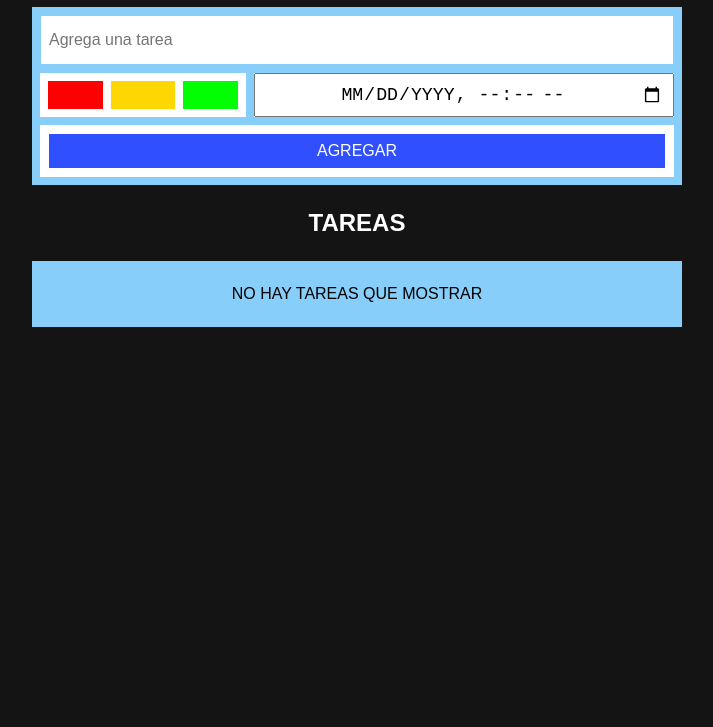
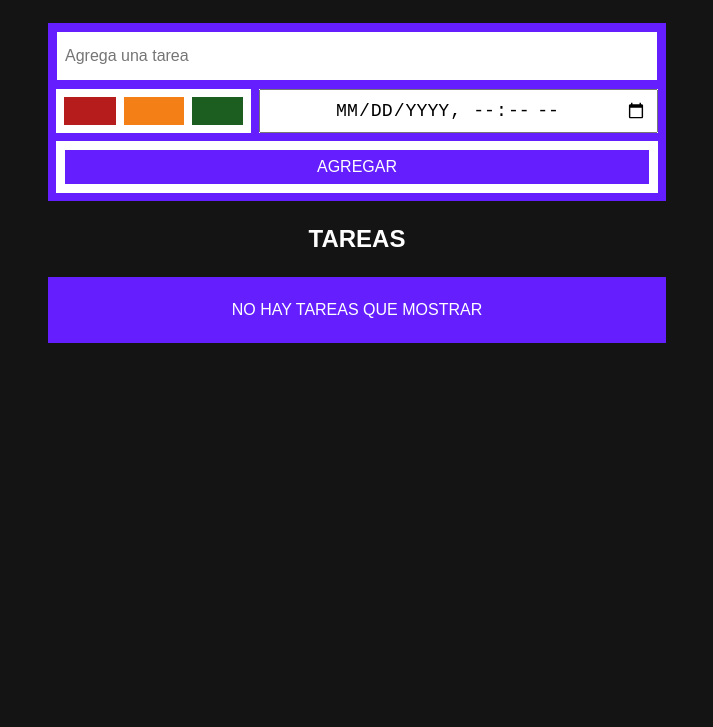
Before and after one commit to ramsua/todo-list, a website: page public/index.html in a window 1280 px wide. Shown: the part 73-800 px from the top of the page, without its empty margins (283-996 px from the left). Drawn offline with Linux system fonts and the light colour scheme.

Commit message:
Se cambia los valores de los colores

```diff
--- a/public/index.html
+++ b/public/index.html
@@ -5,28 +5,26 @@
         <meta charset="UTF-8">
         <meta http-equiv="X-UA-Compatible" content="ie=edge">
         <meta name="viewport" content="width=device-width, initial-scale=1.0">
-        <link rel="stylesheet" href="./css/styles.min.css?t=1593560970439">
+        <link rel="stylesheet" href="./css/styles.min.css?t=1593697200031">
     </head>
     <body>
         <header class="main-header">
             <h1 class="title">Todo List</h1>
         </header>
         <main class="main-content">
-            <form class="form-task" id="formTask">
+            <form class="form-task section" id="formTask">
                 <div class="form-task__fieldset">
                     <input type="text" name="inputTask" placeholder="Agrega una tarea" class="form-task__input">
                 </div>
-                <div class="form-task__fieldset colors">
+                <div id="bgColor" class="form-task__fieldset colors">
+                    <label for="red" class="color red"></label>
+                    <input class="color-radio" type="radio" name="color" id="red">
 
-                    <label class="color red">
-                        <input type="radio" name="color" id="red">
-                    </label>
-                    <label class="color yellow">
-                        <input type="radio" name="color" id="yellow">
-                    </label>
-                    <label class="color green">
-                        <input type="radio" name="color" id="green">
-                    </label>
+                    <label for="yellow" class="color yellow"></label>
+                    <input class="color-radio" type="radio" name="color" id="yellow">
+
+                    <label for="green" class="color green"></label>
+                    <input class="color-radio" type="radio" name="color" id="green">
                 </div>
                 <div class="form-task__fieldset">
                     <input class="form-task__date" type="datetime-local" name="inputDate">
@@ -35,9 +33,11 @@
                     <button id="button" class="button button--bg-main-color">Agregar</button>
                 </div>
             </form>
-            <h2 id="msg" class="msg">Tareas</h2>
-            <ul class="tasks" id="tasksList"></ul>
+            <div class="section">
+                <h2 id="msg" class="msg">Tareas</h2>
+                <ul class="tasks" id="tasksList"></ul>
+            </div>
         </main>
-        <script src="./js/scripts.min.js?t=1593560970439"></script>
+        <script src="./js/scripts.min.js?t=1593697200031"></script>
     </body>
 </html>
--- a/src/css/all.css
+++ b/src/css/all.css
@@ -1,12 +1,10 @@
 /* Variables */
 :root {
-    --main-color: rgb(135, 206, 250);
+    --main-color: #651fff;
 
-    --red: rgb(255, 0, 0);
-    --green: rgb(0, 255, 0);
-    --yelloy: rgb(255, 215, 0);
-
-    --call-to-action: rgb(48, 79, 254);
+    --red: #b71c1c;
+    --green: #1b5e20;
+    --yelloy: #f57f17;
 
     --gap: .5em;
 
@@ -19,6 +17,7 @@
 body{
     margin: 0;
     background-color: #141414;
+    color: #fff;
     font-family: sans-serif;
 }
 img{
@@ -34,6 +33,11 @@ ul {
     list-style: none;
 }
 .main-header{
-    color: var(--call-to-action);
     text-align: center;
 }
+.main-content{
+    padding: 1em;
+    margin-right: auto;
+    margin-left: auto;
+    max-width: var(--max-width);
+}
--- a/src/css/buttons.css
+++ b/src/css/buttons.css
@@ -1,7 +1,7 @@
 .button{
     padding:var(--gap);
 
-    background-color: red;
+    background-color: var(--red);
 
     font-size: 100%;
     text-transform: uppercase;
@@ -11,7 +11,7 @@
     border: 1px solid;
 }
 .button--bg-main-color{
-    background-color: var(--call-to-action);
+    background-color: var(--main-color);
     color: #fff;
 }
 .delete{
--- a/src/css/colors.css
+++ b/src/css/colors.css
@@ -13,7 +13,7 @@
 
 }
 .color:hover{
-    outline-color: blue;
+    outline-color: var(--main-color);
 }
 
 label.red{
@@ -22,16 +22,19 @@ label.red{
 label.green{
     margin-right: var(--gap);
 }
-.color input{
+.color-radio{
     display: none;
 }
 
 .red{
     background-color: var(--red);
+    color: var(--red);
 }
 .yellow{
     background-color: var(--yelloy);
+    color: var(--yelloy);
 }
 .green{
     background-color: var(--green);
+    color: var(--green);
 }
--- a/src/css/form.css
+++ b/src/css/form.css
@@ -4,10 +4,6 @@
     grid-template-rows: 50px 1fr;
     gap: var(--gap);
 
-    max-width: var(--max-width);
-
-    margin-right: auto;
-    margin-left: auto;
     padding: var(--gap);
 
     background-color: var(--main-color);
--- a/src/css/helpers.css
+++ b/src/css/helpers.css
@@ -11,6 +11,7 @@ condiciones en el formulario
     color: #fff;
 }
 .no-task{
+    color: #fff;
     text-transform: uppercase;
     text-align: center;
 }
--- a/src/css/tasks.css
+++ b/src/css/tasks.css
@@ -1,5 +1,4 @@
 .tasks{
-    max-width: var(--max-width);
     margin-right: auto;
     margin-left: auto;
     padding: var(--gap);
```
Also changed, not shown: src/index.html (+13 -13 lines), public/css/styles.min.css.
